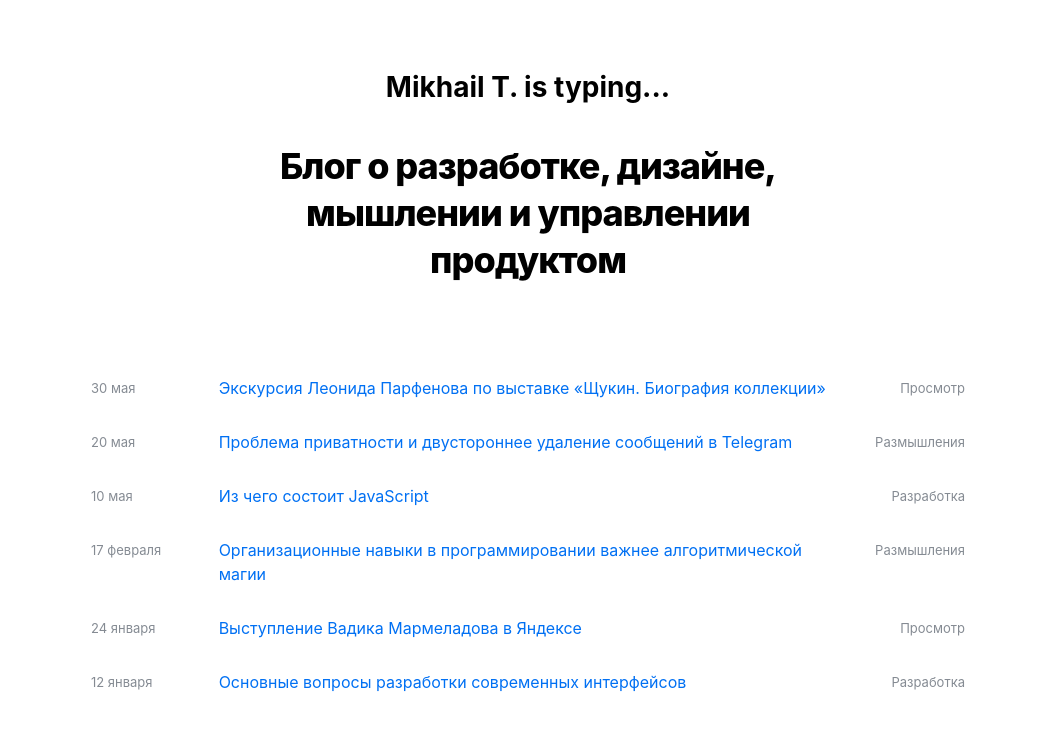
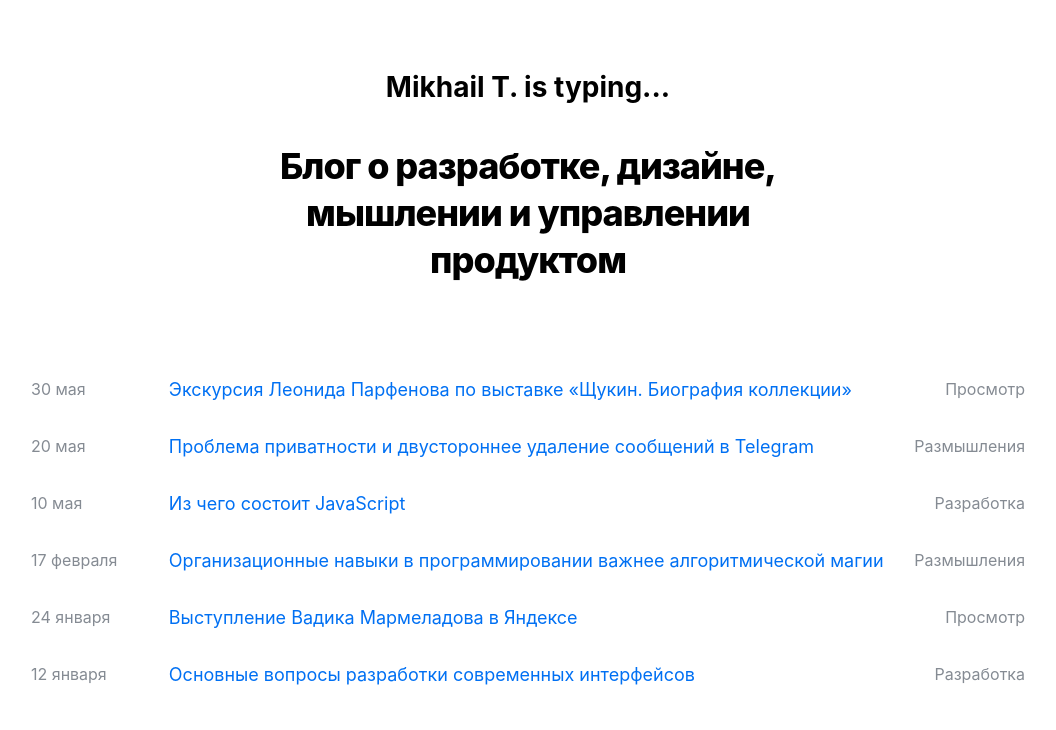
Before and after one commit to asyncink/asyncink, a Next.js app: page / in a window 1280 px wide. Shown: the top 730 px of the page, without its empty margins (112-1168 px from the left). Built offline with nearby package versions, Linux system fonts and the light colour scheme.

Commit message:
fix: post item styles

```diff
--- a/components/list/styles.module.css
+++ b/components/list/styles.module.css
@@ -2,7 +2,7 @@
   list-style: none;
   margin: 0 auto;
   padding: 0;
-  max-width: 904px;
+  max-width: 1024px;
 }
 
 .list a {
@@ -18,7 +18,6 @@
   align-items: flex-start;
   line-height: 1.5em;
   padding: 15px;
-  font-size: 16px;
   border-radius: 1px;
 
   &:hover {
@@ -28,14 +27,13 @@
 
 .list time,
 .list aside {
-  width: 132px;
+  width: 142px;
   color: #858b93;
-  /* color: #000; */
-  font-size: 13px;
+  font-size: 16px;
 }
 
 .list main {
-  width: 640px;
+  width: 740px;
 }
 
 .list aside {
```
